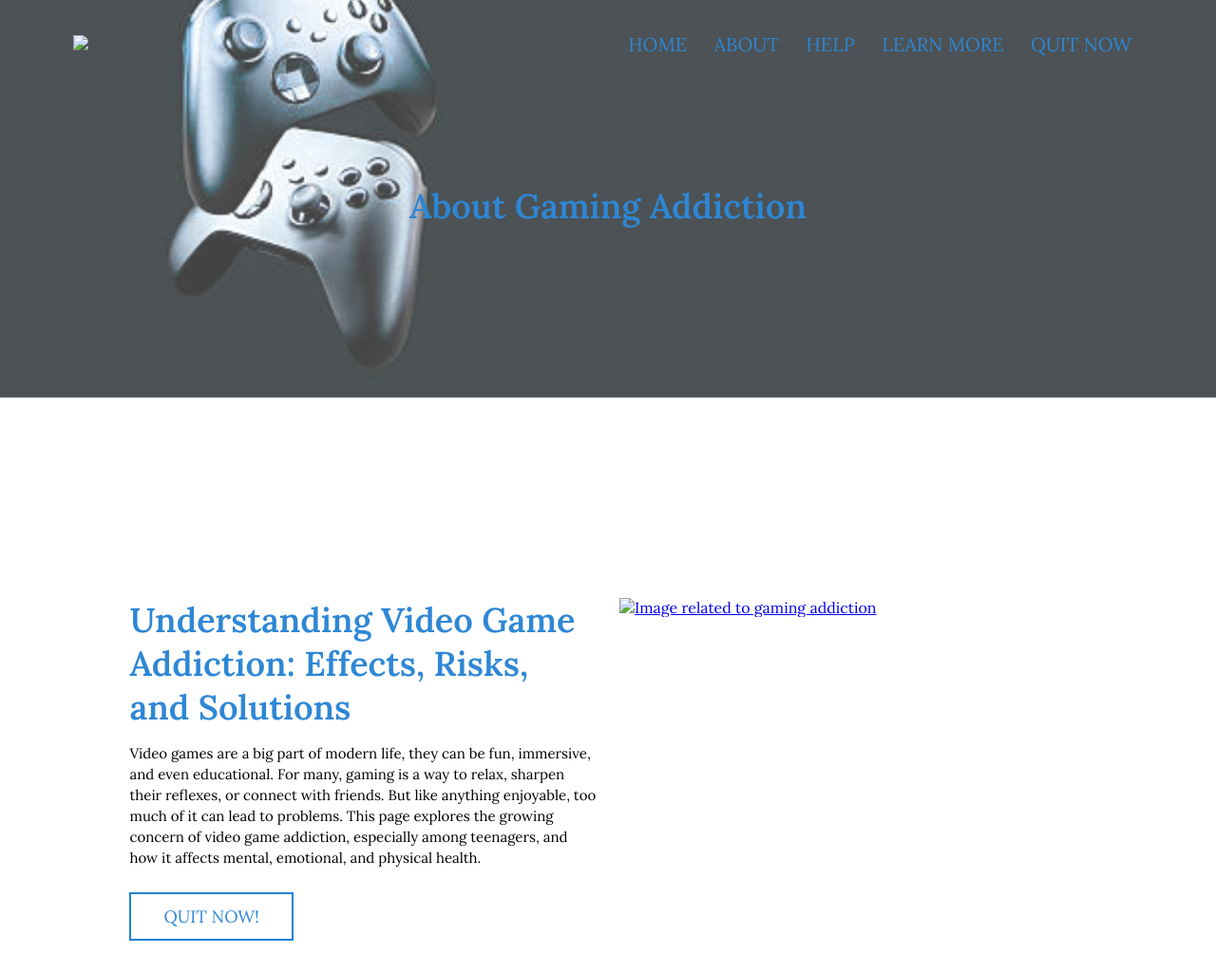
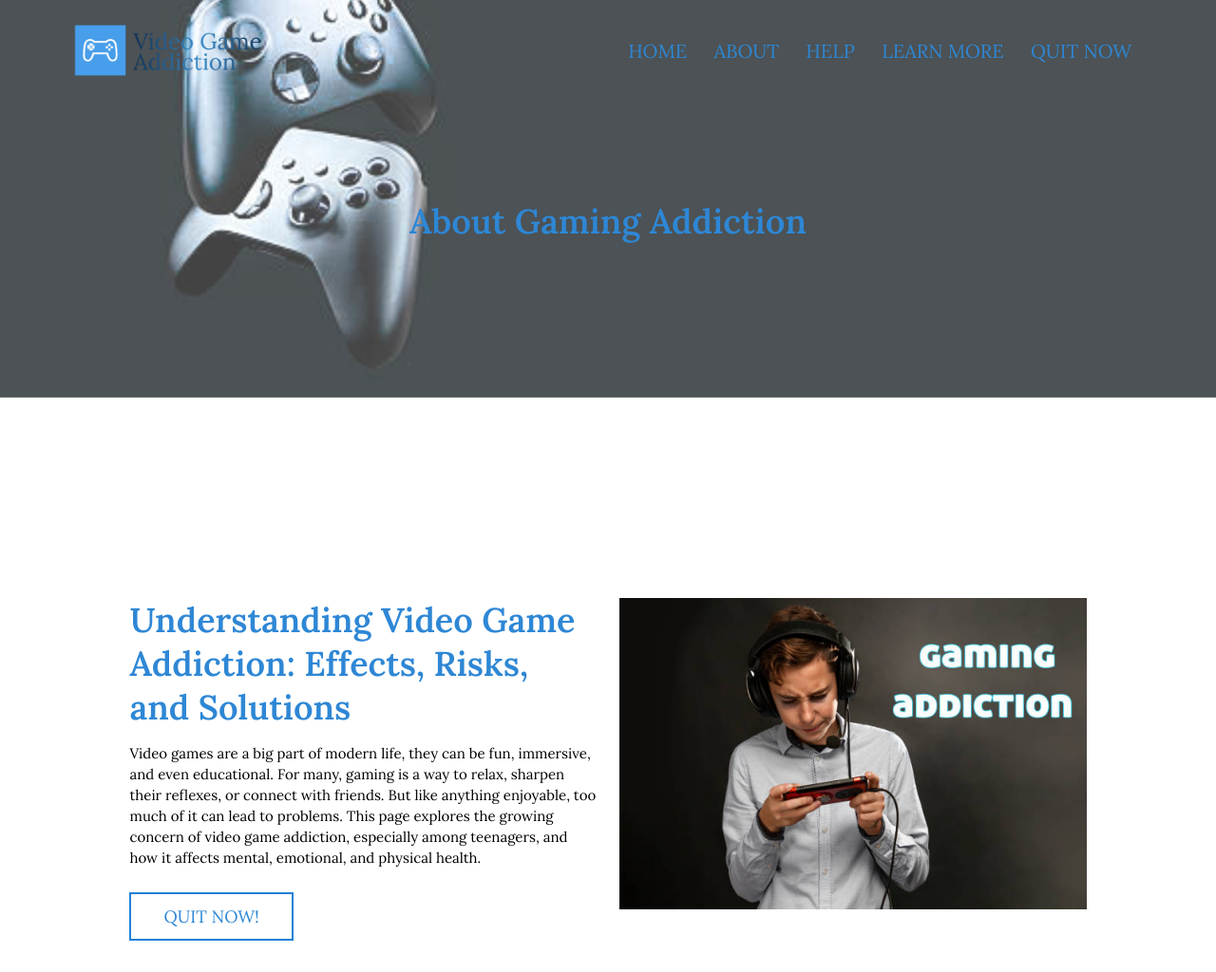
Before and after one commit to 21349wghs/addiction-to-videogame, a plain HTML site: page about.html in a window 1280 px wide. Shown: the top 1024 px of the page at 95% size. Drawn offline with Linux system fonts and the light colour scheme; files whose address does not match are found by name.

Commit message:
Update about.html

```diff
--- a/about.html
+++ b/about.html
@@ -8,12 +8,12 @@
     <link rel="preconnect" href="https://fonts.gstatic.com" crossorigin>
     <link href="https://fonts.googleapis.com/css2?family=Lora:ital,wght@0,400..700;1,400..700&display=swap" rel="stylesheet">
     <link rel="stylesheet" href="https://cdnjs.cloudflare.com/ajax/libs/font-awesome/6.5.0/css/all.min.css">
-    <link rel="icon" href="images/smalllogo.png" type="image/png">
+    <link rel="icon" href="smalllogo.png" type="image/png">
 </head>
 <body>
     <section class="sub-header">
         <nav>
-            <a href="index.html"> <img src="images/newlogo.png"></a>
+            <a href="index.html"> <img src="newlogo.png"></a>
             <div class="nav-links" id="navLinks">
                 <i class="fa fa-times" onclick="hideMenu()"></i>
                 <ul>
@@ -38,7 +38,7 @@
         </div>
         <div class="about-col">
     <a href="https://www.istockphoto.com" target="_blank" class="clickable-area">
-        <img src="images/gmaditiong.jpg" alt="Image related to gaming addiction">
+        <img src="gmaditiong.jpg" alt="Image related to gaming addiction">
     </a>
 </div>
     </div>
```
